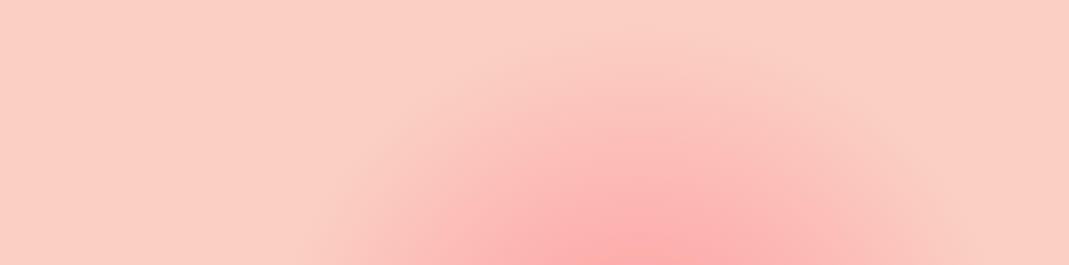
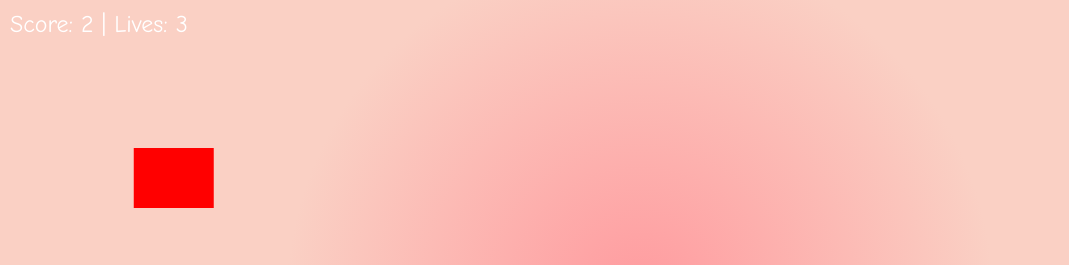
Before and after one commit to Ogororuth/cg-mini-project-group2, a plain HTML site: page WebGL/index.html in a window 1280 px wide. Both pictures are taken after a click on the button "🚀 Start Game!". Shown: the top 265 px of the page, without its empty margins (0-1069 px from the left). Drawn offline with Linux system fonts and the light colour scheme.

Commit message:
Update index.html

```diff
--- a/WebGL/index.html
+++ b/WebGL/index.html
@@ -188,3 +188,100 @@
       objects.length = 0;
       basket.x = 0;
       score = 0;
+ lives = 3;
+      scoreboard.innerHTML = `Score: ${score} | Lives: ${lives}`;
+      gameOverContainer.style.display = "none";
+    }
+
+    window.addEventListener("keydown", (event) => {
+      if (event.key === "ArrowLeft" && basket.x - basket.width / 2 > -1) {
+        basket.x -= basket.speed;
+      } else if (event.key === "ArrowRight" && basket.x + basket.width / 2 < 1) {
+        basket.x += basket.speed;
+      }
+    });
+
+    function spawnObject() {
+      const size = Math.random() * 0.05 + 0.05;
+      const speed = Math.random() * 0.02 + 0.01;
+      objects.push({
+        x: Math.random() * 2 - 1,
+        y: 1.2,
+        size,
+        speed,
+      });
+    }
+
+    function updateScoreHistory() {
+      const listItem = document.createElement("li");
+      listItem.textContent = `Score: ${score}`;
+      historyList.appendChild(listItem);
+      scoreHistory.push(score);
+    }
+
+    function gameOver() {
+      updateScoreHistory();
+      finalScore.textContent = score;
+      gameOverContainer.style.display = "block";
+      canvas.style.display = "none";
+      scoreboard.style.display = "none";
+    }
+
+    function render() {
+      gl.clear(gl.COLOR_BUFFER_BIT);
+      gl.useProgram(program);
+      gl.uniform4f(uColorLocation, 1, 0, 0, 1);
+
+      if (objects.length === 0 || objects[objects.length - 1].y < 0.5) {
+        spawnObject();
+      }
+
+      objects.forEach((obj, index) => {
+        obj.y -= obj.speed;
+        gl.uniform2f(uTranslationLocation, obj.x, obj.y);
+        gl.drawArrays(gl.TRIANGLE_STRIP, 0, 4);
+
+        if (obj.y < -1) {
+          objects.splice(index, 1);
+          score++;
+          scoreboard.innerHTML = `Score: ${score} | Lives: ${lives}`;
+        }
+
+        if (
+          obj.y < -0.8 &&
+          obj.x > basket.x - basket.width / 2 &&
+          obj.x < basket.x + basket.width / 2
+        ) {
+          objects.splice(index, 1);
+          lives--;
+          scoreboard.innerHTML = `Score: ${score} | Lives: ${lives}`;
+          if (lives === 0) {
+            return gameOver();
+          }
+        }
+      });
+
+      gl.uniform4f(uColorLocation, 0, 1, 0, 1);
+      gl.uniform2f(uTranslationLocation, basket.x, -0.9);
+      gl.drawArrays(gl.TRIANGLE_STRIP, 0, 4);
+
+      if (lives > 0) requestAnimationFrame(render);
+    }
+
+    startButton.addEventListener("click", () => {
+      initGame();
+      welcomeContainer.style.display = "none";
+      canvas.style.display = "block";
+      scoreboard.style.display = "block";
+      requestAnimationFrame(render);
+    });
+
+    restartButton.addEventListener("click", () => {
+      initGame();
+      canvas.style.display = "block";
+      scoreboard.style.display = "block";
+      requestAnimationFrame(render);
+    });
+  </script>
+</body>
+</html>
```
